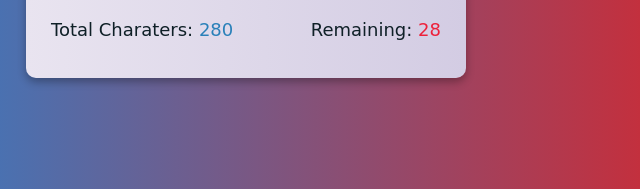
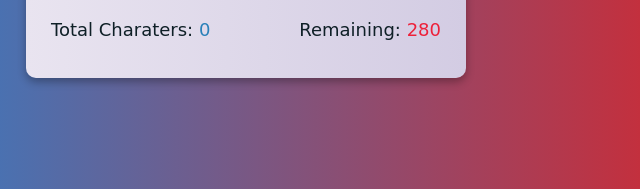
Before and after one commit to chhetri28/JavaScript_MiniProjects, a plain HTML site: page index.html in a window 1280 px wide. Shown: the part 456-645 px from the top of the page, 394-1034 px from the left. Drawn offline with Linux system fonts and the light colour scheme.

Commit message:
changed  total character and remaining character

```diff
--- a/index.html
+++ b/index.html
@@ -14,8 +14,8 @@
         <h2>Real time Character Counter</h2>
         <textarea id="textarea" class="textarea" placeholder="Please write your text here..." maxlength="280"></textarea>
         <div class="counter-container">
-            <p>Total Charaters: <span class="total-counter" id="total-counter">280</span></p>
-            <p>Remaining: <span class="remaining-counter" id="remaining-counter">28</span></p>
+            <p>Total Charaters: <span class="total-counter" id="total-counter">0</span></p>
+            <p>Remaining: <span class="remaining-counter" id="remaining-counter">280</span></p>
         </div>
     </div>
     <script src="index.js"></script>
```
